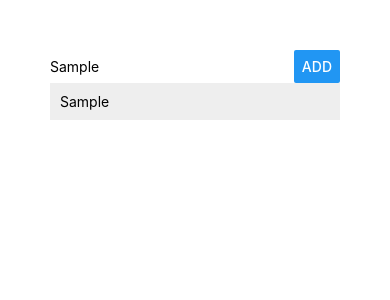
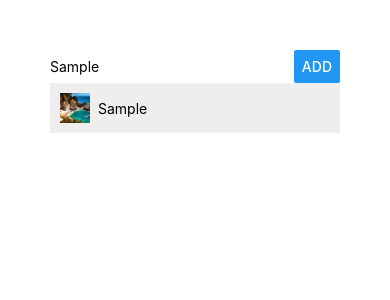
Before and after one commit to deguirlinger/awesome_places, a React Native app: screen / in a window 390 px wide. Both pictures are taken after typing "Sample" into the empty fields and a click on the button "ADD". Shown: the top 300 px of the page. Built offline with nearby package versions, Linux system fonts and the light colour scheme.

Commit message:
added image to listitem

```diff
--- a/App.js
+++ b/App.js
@@ -3,6 +3,7 @@
 
 import PlaceInput from "./src/components/PlaceInput/PlaceInput";
 import PlaceList from "./src/components/PlaceList/PlaceList";
+import placeImage from "./src/assets/beautiful-place.jpg";
 
 export default class App extends Component {
   state = {
@@ -14,7 +15,8 @@
       return {
         places: prevState.places.concat({
           key: Math.random(),
-          value: placeName
+          name: placeName,
+          image: placeImage
         })
       };
     });
--- a/src/components/ListItem/ListItem.js
+++ b/src/components/ListItem/ListItem.js
@@ -1,9 +1,14 @@
 import React from "react";
-import { View, Text, StyleSheet, TouchableOpacity } from "react-native";
+import { View, Text, StyleSheet, TouchableOpacity, Image } from "react-native";
 
 const listItem = props => (
   <TouchableOpacity onPress={props.onItemPressed}>
     <View style={styles.listItem}>
+      <Image
+        resizeMode="cover"
+        source={props.placeImage}
+        style={styles.placeImage}
+      />
       <Text>{props.placeName}</Text>
     </View>
   </TouchableOpacity>
@@ -14,7 +19,14 @@
     width: "100%",
     marginBottom: 5,
     padding: 10,
-    backgroundColor: "#eee"
+    backgroundColor: "#eee",
+    flexDirection: "row",
+    alignItems: "center"
+  },
+  placeImage: {
+    marginRight: 8,
+    height: 30,
+    width: 30
   }
 });
 
--- a/src/components/PlaceList/PlaceList.js
+++ b/src/components/PlaceList/PlaceList.js
@@ -10,7 +10,8 @@
       data={props.places}
       renderItem={info => (
         <ListItem
-          placeName={info.item.value}
+          placeName={info.item.name}
+          placeImage={info.item.image}
           onItemPressed={() => props.onItemDeleted(info.item.key)}
         />
       )}
```
Also changed, not shown: src/assets/beautiful-place.jpg (added).
